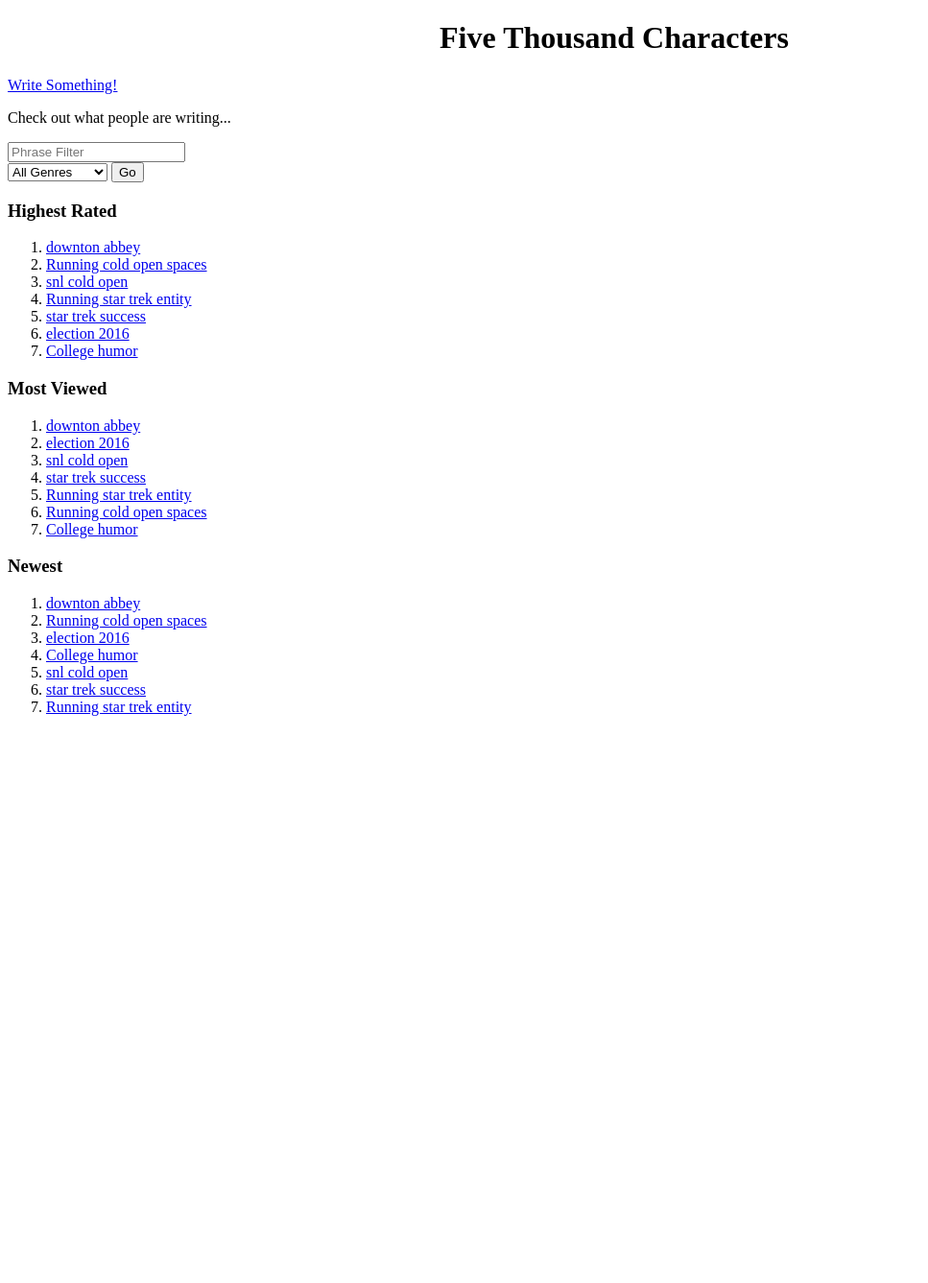
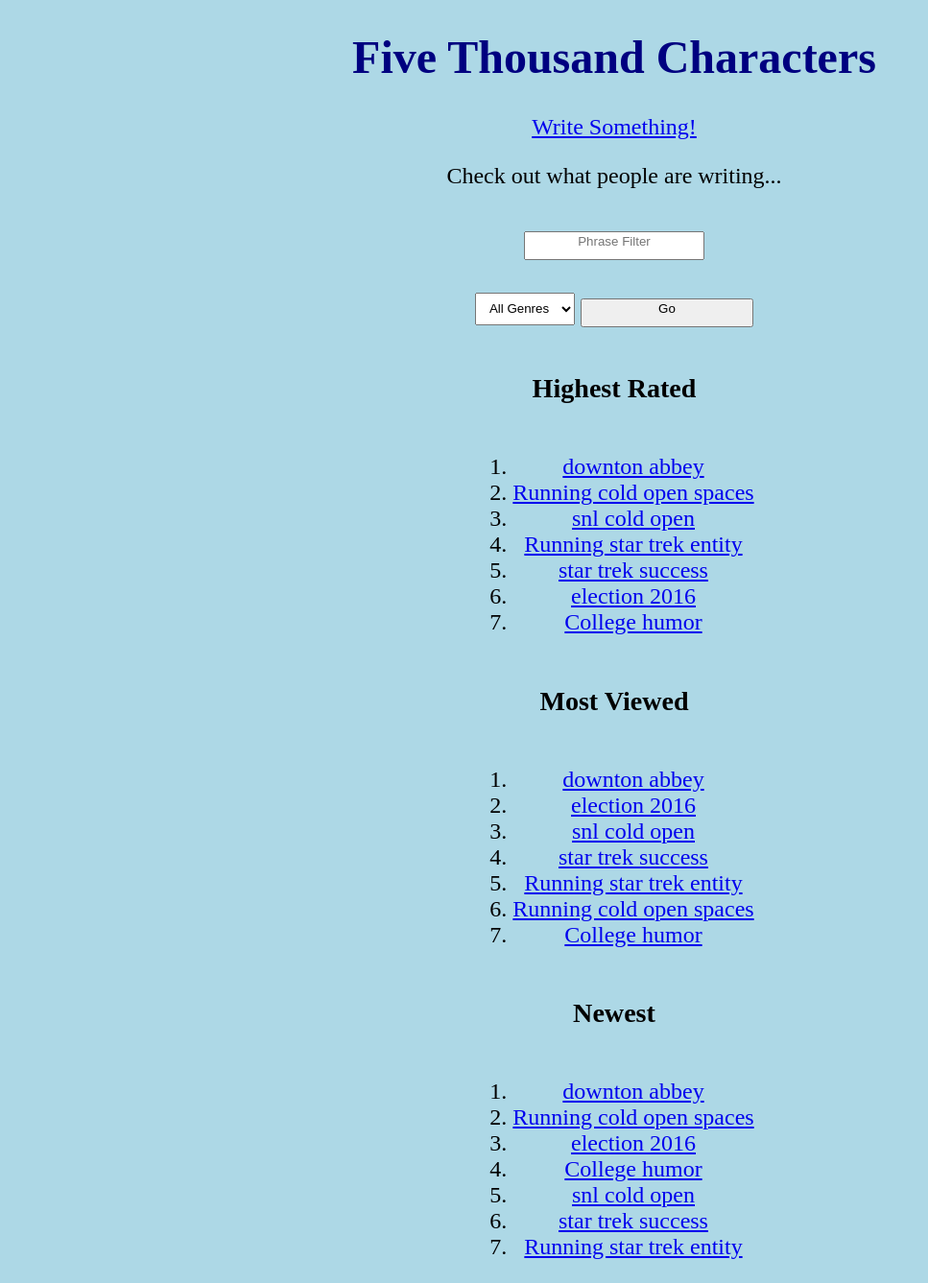
Before and after one commit to kkhushi/ServerSideProgramming, a PHP site: page /Hw3/ in a window 1280 px wide. Shown: the whole page at 96% size, without its empty margins (0-967 px from the left). Before the commit the page ends 746 px from the top, so only its background shows below. Run offline with PHP 8.4, Linux system fonts and the light colour scheme; data comes from the database, SQL or seed files in the repository.

Commit message:
Add files via upload

```diff
--- a/Hw3/src/styles/common.css
+++ b/Hw3/src/styles/common.css
@@ -1,3 +1,72 @@
 h1 {
+    color: navy;
     text-align: center
 }
+
+body {
+    background-color: lightblue;
+    text-align: center;
+    margin: auto;
+    font-size: 150%;
+}
+
+
+select {
+    text-align: center;
+    height: 34px;
+
+}
+
+option{
+        height: 34px;
+
+    }
+
+
+h3 {
+    text-align: center
+}
+
+p {
+    text-align: center
+}
+
+form{
+    text-align: center
+}
+
+textarea{
+    width: 500px;
+    height: 400px;
+    margin-top:10px;
+}
+
+.center { text-align: center; list-style-position:inside;}
+
+label,input {
+    width:180px;
+    text-align:center;
+    padding-bottom:10px;
+    margin-top: 20px;
+    margin-bottom: 20px;
+}
+
+label[ for=textareaid ], label[ for = genreid]
+{
+    vertical-align: top;
+}
+
+
+div{
+    margin: auto;
+    padding: 10px;
+
+}
+
+
+
+ol {
+       display: inline-block;
+       margin-left: auto;
+       margin-right: auto;
+    }
```
